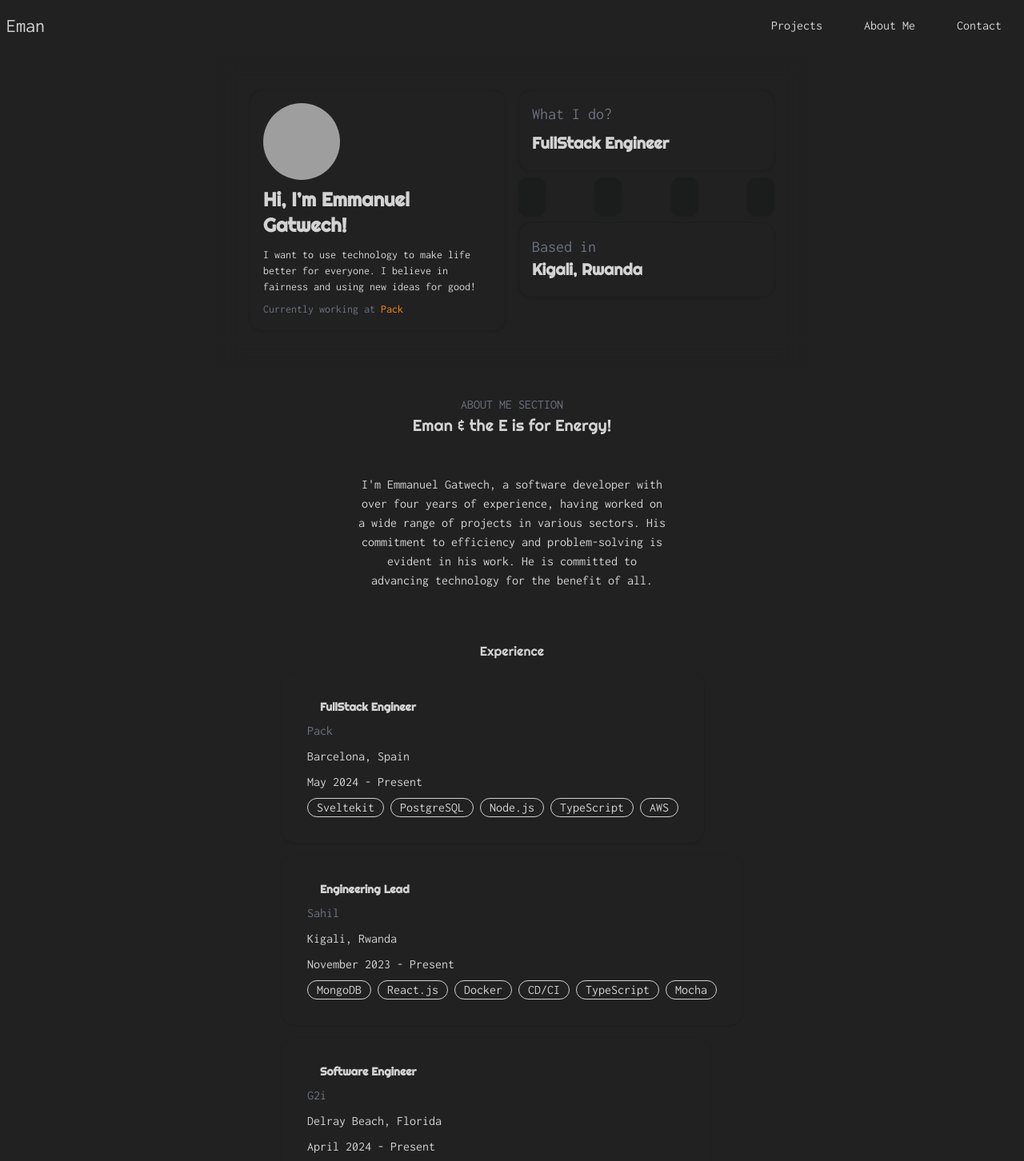
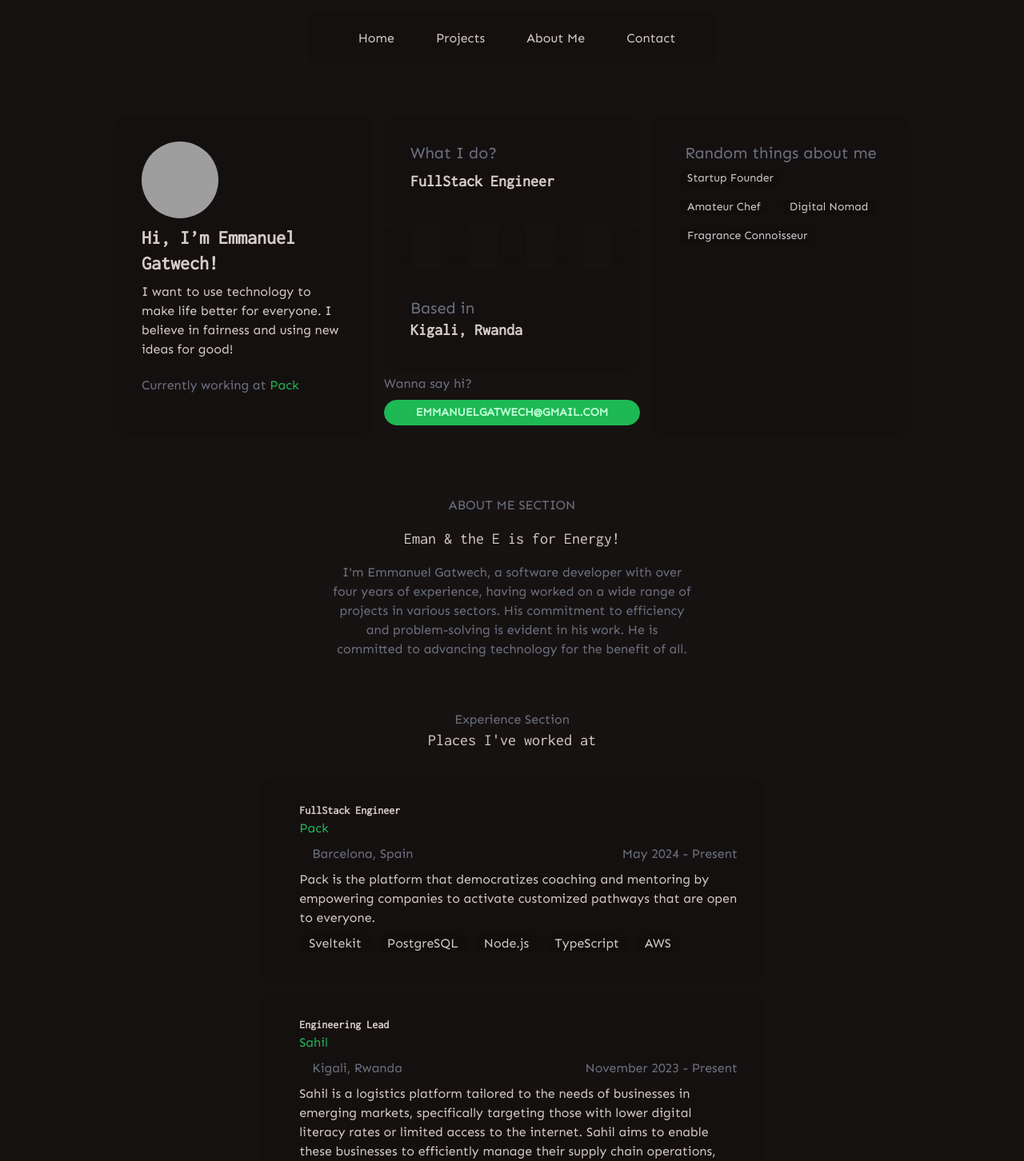
Before and after one commit to Emmanuel-Melon/eman-website, a SvelteKit app: page / in a window 1280 px wide. Shown: the top 1452 px of the page at 80% size. Built offline with nearby package versions, Linux system fonts and the light colour scheme; grey boxes are pictures that could not be loaded.

Commit message:
feat: change theme

```diff
--- a/src/components/AboutMeSection.svelte
+++ b/src/components/AboutMeSection.svelte
@@ -1,10 +1,11 @@
 <section class="space-y-4 p-8 mx-auto w-2/5 text-center">
-    <div class="">
-        <p class="text-gray-500">ABOUT ME SECTION</p>
-        <h3 class="text-xl">Eman & the E is for Energy!</h3>
+    <div class="text-gray-500">
+        <iconify-icon icon="ri:account-pin-circle-line" height="40" width="40" />
+        <p>ABOUT ME SECTION</p>
     </div>
-    <div class="flex gap-4 p-8 mx-auto">
-        <div>
+    <h3 class="text-xl">Eman & the E is for Energy!</h3>
+    <div class="flex gap-4 mx-auto">
+        <div  class="text-gray-500">
             <p>
                 I'm Emmanuel Gatwech, a software developer with over four years of experience, having worked on a wide range of projects in various sectors. His commitment to efficiency and problem-solving is evident in his work. He is committed to advancing technology for the benefit of all.
             </p>
--- a/src/components/Experience.svelte
+++ b/src/components/Experience.svelte
@@ -11,7 +11,7 @@
 			id: 1,
 			name: 'Pack',
 			description:
-				'YC backed tech startup which helps teams scale engineering velocity through its unique Pull Requests as a Service platform and delivers world class code quality so customers can ship faster.',
+				'Pack is the platform that democratizes coaching and mentoring by empowering companies to activate customized pathways that are open to everyone.',
 			tags: ['Svelte', 'Node'],
 			image: gitstart,
 			location: "Barcelona, Spain",
@@ -40,7 +40,7 @@
 			id: 2,
 			name: 'Sahil',
 			description:
-				'At Freelyformd we help businesses build an intelligently designed digital future. Tell us about your idea, and we’ll offer the most fitting tech solution.',
+				'Sahil is a logistics platform tailored to the needs of businesses in emerging markets, specifically targeting those with lower digital literacy rates or limited access to the internet. Sahil aims to enable these businesses to efficiently manage their supply chain operations, bridging the gap between traditional logistics and modern digital platforms.',
 			tags: ['Svelte', 'Node'],
 			image: freelyformd,
 			location: "Kigali, Rwanda",
@@ -72,7 +72,7 @@
 			id: 3,
 			name: 'G2i',
 			description:
-				'At Freelyformd we help businesses build an intelligently designed digital future. Tell us about your idea, and we’ll offer the most fitting tech solution.',
+				"As a vital part of G2i's vetting team, I helped expand our technical interview process to aid a client's rapid growth. We increased our team to 13 members, covering 16 time zones and working 7 days a week, to quickly provide 250 skilled developers. The client, initially overwhelmed with managing their candidate pool, was facing rapid business expansion.",
 			tags: ['Svelte', 'Node'],
 			image: freelyformd,
 			location: "Delray Beach, Florida",
@@ -104,7 +104,7 @@
 			id: 4,
 			name: 'GitStart',
 			description:
-				'At Freelyformd we help businesses build an intelligently designed digital future. Tell us about your idea, and we’ll offer the most fitting tech solution.',
+				'YC backed tech startup which helps teams scale engineering velocity through its unique Pull Requests as a Service platform and delivers world class code quality so customers can ship faster.',
 			tags: ['Svelte', 'Node'],
 			image: freelyformd,
 			location: "Kampala, Uganda",
@@ -167,11 +167,17 @@
 	];
 </script>
 
+
 <SectionWrapper bg="gray-100">
-	<div>
+	<div  class="space-y-4 p-8 mx-auto">
 		<div class="text-center">
-			<h3>Experience</h3>
+			<div class="text-gray-500">
+				<iconify-icon icon="ri:bard-line" height="40" width="40" />
+				<p>Experience Section</p>
+			</div>
+			<h3 class="text-xl">Places I've worked at</h3>
 		</div>
+
 		<div class="flex flex-wrap p-4 gap-4">
 			{#each experiences as experience}
 				<ExperienceCard {experience} />
--- a/src/components/ExperienceCard.svelte
+++ b/src/components/ExperienceCard.svelte
@@ -17,34 +17,36 @@
 	export let experience: Experience;
 </script>
 
-<div class="card lg:card-side bg-base-100 shadow">
+<div class="card lg:card-side bg-base-200 shadow-md">
 	<div class="card-body">
-		<div class="flex gap-4 items-center">
-			<iconify-icon icon="ri:briefcase-line" />
-			<div>
-				<div class="flex justify-between items-center">
+		<div class="flex gap-4 items-start">
+			<span class="text-gray-500"><iconify-icon height="40" width="40" icon="ri:building-2-line" /></span>
+			<div class="space-y-2">
+				<div class="space-y-2">
 					<h3 class="card-title text-sm">{experience.title}</h3>
+					<a class="link link-hover text-primary" href={experience.url}> {experience.name}</a>
 				</div>
-
+				<div class="flex justify-between items-center text-gray-500">
+					<div class="flex gap-2">
+						<p class="flex gap-4 items-center">
+							<iconify-icon icon="ri:map-pin-line" />
+							{experience.location}
+						</p>
+					</div>
+					<div>
+						<p class="flex gap-4 items-center">
+							<iconify-icon icon="ri:calendar-line" />
+							{experience.duration}
+						</p>
+					</div>
+				</div>
+				<p>{experience.description}</p>
+				<div class="flex gap-2 items-center">
+					{#each experience.stack as { title }}
+						<div class="badge badge-lg">{title}</div>
+					{/each}
+				</div>
 			</div>
-		</div>
-
-		<div class="space-y-2">
-			<a class="link link-hover text-gray-500" href={experience.url}
-			> {experience.name}</a
-		>
-			<div class="flex gap-2">
-				<p>{experience.location}</p>
-			</div>
-			<div>
-				<p>{experience.duration}</p>
-			</div>
-		</div>
-
-		<div class="flex gap-2 items-center">
-			{#each experience.stack as { title }}
-				<div class="badge badge-lg badge-outline">{title}</div>
-			{/each}
 		</div>
 	</div>
 </div>
--- a/src/components/Header.svelte
+++ b/src/components/Header.svelte
@@ -3,18 +3,24 @@
 	const links = [
 		{
 			id: 1,
+			href: '/',
+			title: 'Home',
+			icon: 'ri:home-line'
+		},
+		{
+			id: 2,
 			href: '/portfolio',
 			title: 'Projects',
-			icon: 'ri:cpu-line'
+			icon: 'ri:apps-2-add-line'
 		},
 		{
 			id: 3,
 			href: '/about',
 			title: 'About Me',
-			icon: 'ri:aliens-line'
+			icon: 'ri:account-pin-circle-line'
 		},
 		{
-			id: 3,
+			id: 4,
 			href: '/contact',
 			title: 'Contact',
 			icon: 'ri:phone-line'
@@ -22,11 +28,9 @@
 	];
 </script>
 
-<header>
-	<nav class="navbar items-center justify-between">
-		<div class="navbar-start gap-2">
-			<a class="link link-hover normal-case text-2xl flex items-center gap-2" href="/">Eman</a>
-		</div>
+
+<header class="bg-base-200 w-2/5 mx-auto px-4 rounded-xl my-4">
+	<nav class="navbar items-center justify-center">
 		<div class="navbar-center hidden md:flex">
 			<ul class="menu menu-horizontal px-1 gap-2">
 				{#each links as { icon, title, href }}
--- a/src/components/Hero.svelte
+++ b/src/components/Hero.svelte
@@ -44,7 +44,7 @@
 <div class="hero">
 	<div class="hero-content backdrop-blur-lg">
 		<div class="grow flex gap-4 p-8 mx-auto">
-			<div class="card card-compact shadow card-bordered w-80">
+			<div class="card shadow-md card-bordered w-80 bg-base-200">
 				<div class="card-body">
 					<div class="avatar">
 						<div class="w-24 rounded-full">
@@ -60,42 +60,67 @@
 				</div>
 			</div>
 			<div class="space-y-2">
-				<div class="card card-compact shadow card-bordered w-80">
+				<div class="card shadow-md card-bordered w-80 bg-base-200">
 					<div class="card-body">
 						<p class="text-xl text-gray-500">What I do?</p>
 						<div class="flex items-center justify-between">
 							<h3 class={`card-title`}>FullStack Engineer</h3>
-							<div>
-								<iconify-icon icon="ri:computer-line" />
+							<div class="text-gray-500">
+								<iconify-icon icon="ri:computer-line" height="40" width="40"/>
 							</div>
 						</div>
 					</div>
 				</div>
 				<div class="flex gap-4 items-center justify-between">
-					<a target="_blank" href="https://twitter.com/JunubiMan" class="shadow btn btn-squared rounded-xl w-fit p-4 h-fit">
+					<a target="_blank" href="https://twitter.com/JunubiMan" class="shadow-md btn btn-squared rounded-xl bg-base-200 w-fit p-4 h-fit">
 						<iconify-icon icon="ri:twitter-line" />
 					</a>
-					<a target="_blank" href="https://www.linkedin.com/in/emmanuel-gatwech/" class="shadow btn btn-squared rounded-xl w-fit p-4 h-fit">
+					<a target="_blank" href="https://www.linkedin.com/in/emmanuel-gatwech/" class="shadow-md btn btn-squared rounded-xl bg-base-200 w-fit p-4 h-fit">
 						<iconify-icon icon="ri:linkedin-line" />
 					</a>
-					<a target="_blank" href="https://github.com/Emmanuel-Melon" class="shadow btn btn-squared rounded-xl w-fit p-4 h-fit">
+					<a target="_blank" href="https://github.com/Emmanuel-Melon" class="shadow-md btn btn-squared rounded-xl bg-base-200 w-fit p-4 h-fit">
 						<iconify-icon icon="ri:github-line" />
 					</a>
-					<a target="_blank" href="https://www.instagram.com/junubiman/" class="shadow btn btn-squared rounded-xl w-fit p-4 h-fit">
+					<a target="_blank" href="https://www.instagram.com/junubiman/" class="shadow-md btn btn-squared rounded-xl bg-base-200 w-fit p-4 h-fit">
 						<iconify-icon icon="ri:instagram-line" />
 					</a>
+					<a target="_blank" href="https://eman.hashnode.dev/" class="shadow-md btn btn-squared rounded-xl bg-base-200 w-fit p-4 h-fit">
+						<iconify-icon icon="ri:quill-pen-line" />
+					</a>
 				</div>
-				<div class="card card-compact shadow card-bordered w-80">
+				<div class="card shadow-md card-bordered w-80 bg-base-200">
 					<div class="card-body">
 						<div class="flex items-center justify-between">
 							<div>
 								<p class="text-gray-500 text-xl">Based in</p>
 								<h3 class={`card-title`}>Kigali, Rwanda</h3>
 							</div>
-							<div>
-								<iconify-icon icon="ri:map-pin-line" />
+							<div class="text-gray-500">
+								<iconify-icon icon="ri:map-pin-line" height="40" width="40"/>
 							</div>
 						</div>
+					</div>
+				</div>
+				<div class="space-y-2">
+					<p class="text-gray-500">Wanna say hi?</p>
+					<a target="_blank" href="mailto:emmanuelgatwech@gmail.com" class="btn btn-sm btn-primary w-full gap-2"> emmanuelgatwech@gmail.com</a>
+					<div>
+
+					</div>
+				</div>
+			</div>
+			<div class="card shadow-md card-bordered w-80 bg-base-200">
+				<div class="card-body">
+					<div class="text-center text-gray-500">
+						<iconify-icon icon="ri:chat-1-line" height="40" width="40" />
+						<p class="text-xl text-gray-500">Random things about me</p>
+					</div>
+
+					<div class="flex gap-4 flex-wrap">
+						<div class="badge">Startup Founder</div>
+						<div class="badge">Amateur Chef</div>
+						<div class="badge">Digital Nomad</div>
+						<div class="badge">Fragrance Connoisseur</div>
 					</div>
 				</div>
 			</div>
--- a/src/components/Interests/InterestCard.svelte
+++ b/src/components/Interests/InterestCard.svelte
@@ -4,7 +4,7 @@
 </script>
 
 <div class={`flex ${ interest.position === "left" ? "flex-row" : "flex-row-reverse"}`}>
-    <div class="w-3/4 bg-base-100 card rounded-none shadow">
+    <div class="w-3/4 bg-base-100 card rounded-none shadow-md">
         <div class="card-body">
             <div class="bg-accent text-secondary bg-opacity-5 w-fit p-2 rounded-md">
                 <iconify-icon icon={interest.icon} height="32" width="32" />
--- a/src/routes/portfolio/+page.svelte
+++ b/src/routes/portfolio/+page.svelte
@@ -4,11 +4,15 @@
 		import { customGradient } from '../../components/utils/ui';
 </script>
 
+
 <div class="text-center space-y-4  w-2/5 p-4 mx-auto">
-	<h1 class={`text-2xl font-bold`}>Projects</h1>
-	<p>
-		I thrive on solving complex challenges and finding elegant solutions that push the boundaries
-		of what's possible.
-	</p>
+	<div class="text-center">
+		<div class="text-gray-500">
+			<iconify-icon icon="ri:apps-2-add-line" height="40" width="40" />
+			<p>Experience Section</p>
+		</div>
+		<h1 class={`text-2xl font-bold`}>Stuff I've built</h1>
+	</div>
+
 </div>
 <ProjectsList />
--- a/src/styles.css
+++ b/src/styles.css
@@ -1,8 +1,8 @@
-@import url('https://fonts.googleapis.com/css2?family=Inconsolata&family=Righteous&display=swap');
+@import url('https://fonts.googleapis.com/css2?family=Sen&family=Inconsolata&display=swap');
 
 html,
 body {
-    font-family: "Inconsolata", Arial, Helvetica, sans-serif;
+    font-family: "Sen", Arial, Helvetica, sans-serif;
 
 }
 
@@ -12,6 +12,6 @@ h3,
 h4,
 h5,
 h6 {
-    font-family: "Righteous", Arial, Helvetica, sans-serif;
+    font-family: "Inconsolata", Arial, Helvetica, sans-serif;
     font-weight: bold;
 }
--- a/tailwind.config.js
+++ b/tailwind.config.js
@@ -9,7 +9,7 @@ module.exports = {
 		  },
 	},
 	daisyui: {
-		themes: ['halloween']
+		themes: ['forest']
 	},
 	plugins: [require('daisyui'), require('@tailwindcss/typography')]
 };
```
Also changed, not shown: src/components/Projects/ProjectOverview.svelte (+12 -7 lines), src/components/Projects/ProjectsList.svelte (+8 -8 lines), src/routes/about/+page.svelte (+4 -4 lines).
